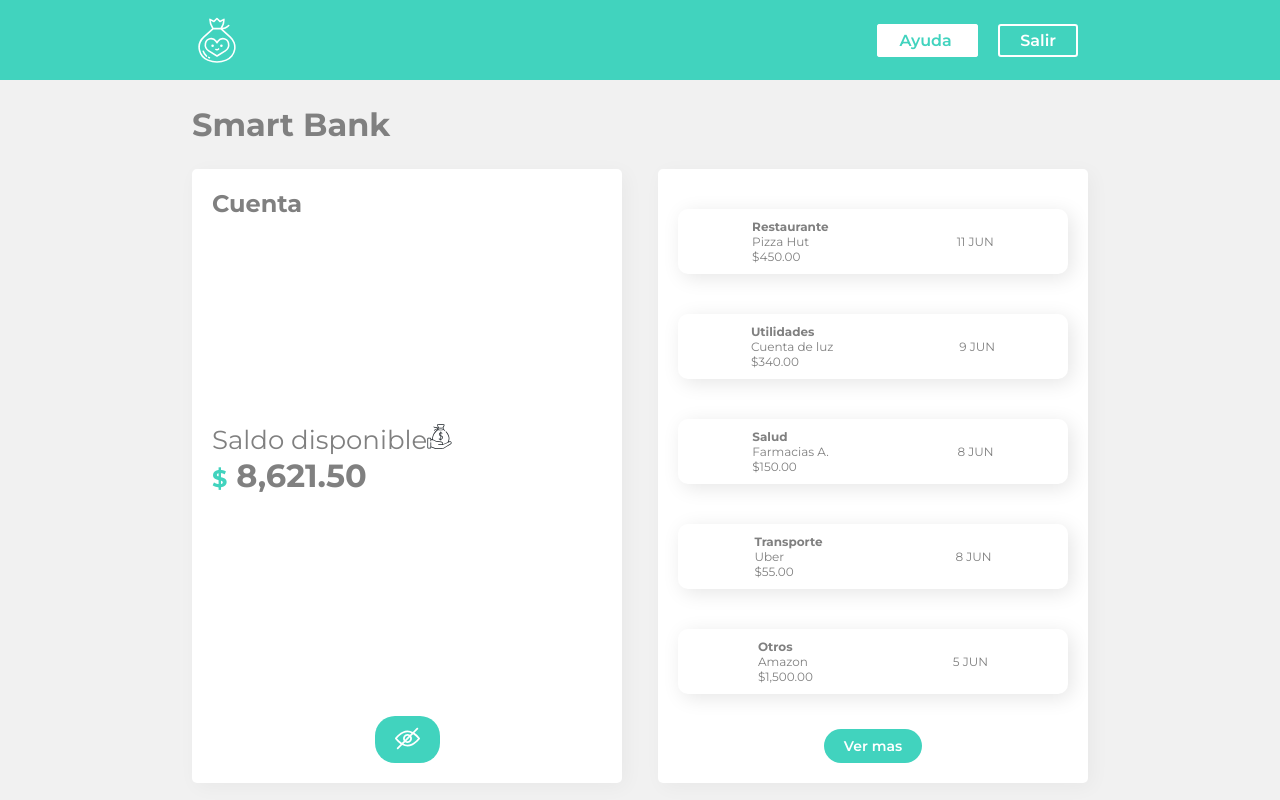
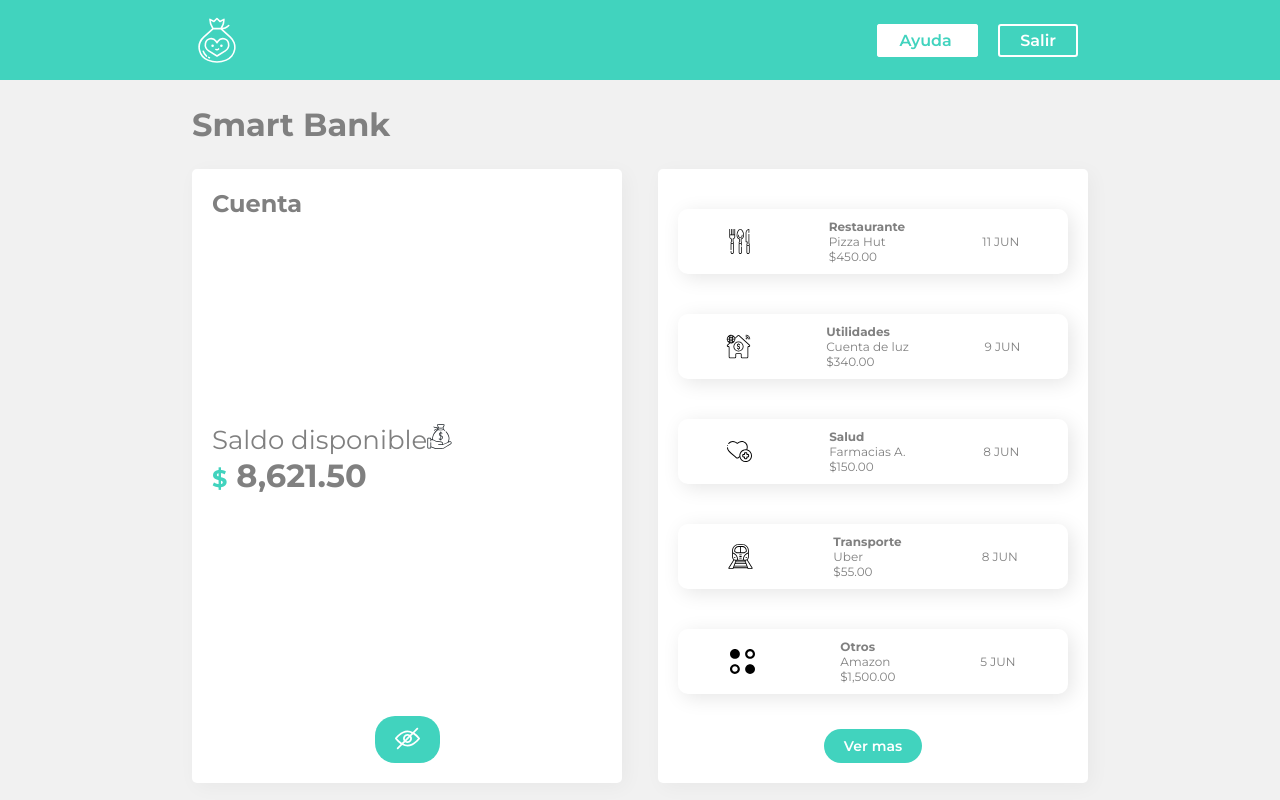
Before and after one commit to SosaSJuanD/Smart-Bank, a React (Create React App) app: page / in a window 1280 px wide. Built offline with nearby package versions, Linux system fonts and the light colour scheme; the HTML template or start-up script is replaced by a standard one.

Commit message:
Lista de transacciones - mostrando iconos

```diff
--- a/src/Components/Card/index.js
+++ b/src/Components/Card/index.js
@@ -1,5 +1,7 @@
 import React from "react";
 import styled from "styled-components";
+import ImageFilter from "../../ImageFilter";
+
 
 const Card = styled.div`
     box-shadow: 4px 4px 20px 0px rgba(0, 0, 0, 0.1);
@@ -26,6 +28,7 @@
 
     return(
         <Card>
+            {ImageFilter(type)}
             <Info>
                 <span className="type">{type}</span>
                 <span>{from}</span>
--- /dev/null
+++ b/src/ImageFilter.js
@@ -0,0 +1,18 @@
+import React from "react";
+import alimentacion from "./assets/images/alimentacion.svg";
+import salud from "./assets/images/salud.svg";
+import otros from "./assets/images/otros.svg";
+import transporte from "./assets/images/transporte.svg";
+import utilidades from "./assets/images/utilidades.svg";
+import { Icono } from "./Components/UI";
+
+export default (type) => {
+    const Images = {
+        Restaurante: <Icono src={alimentacion} alt="Restaurante" />,
+        Salud: <Icono src={salud} alt="Salud" />,
+        Transporte: <Icono src={transporte} alt="Transporte" />,
+        Utilidades: <Icono src={utilidades} alt="Utilidades" />,
+        default: <Icono src={otros} alt="Otros" />,
+    };
+    return Images[type] || Images["default"];
+};
```
